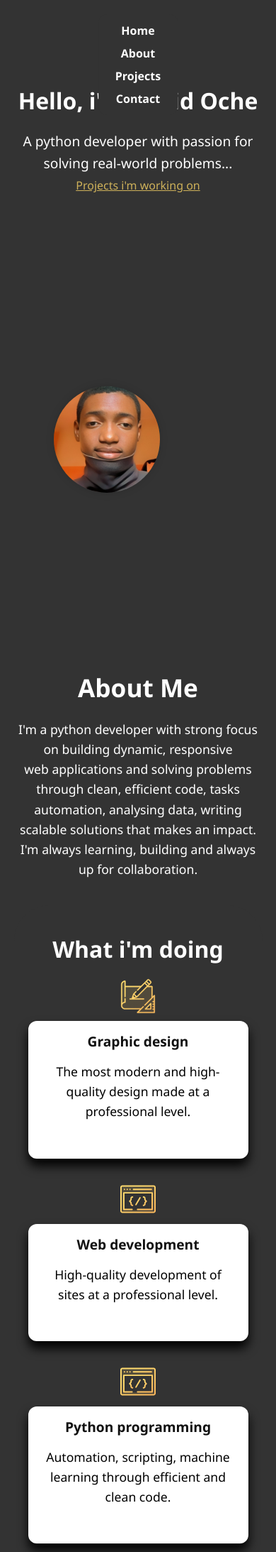
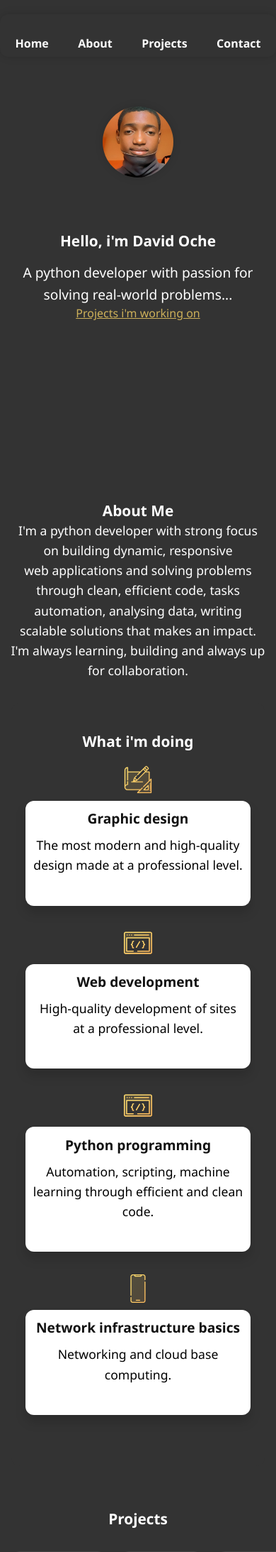
Before and after one commit to Nho-ble/Flask_Personal-Portfolio, a Flask app: page / in a window 390 px wide. Shown: the top 2186 px of the page at 71% size. Run offline with Flask 3, Linux system fonts and the light colour scheme.

Commit message:
Updated HTML and CSS for mobile

```diff
--- a/static/style.css
+++ b/static/style.css
@@ -1,3 +1,15 @@
+:root {
+  --bg-dark: #333333;
+  --bg-light: #ffffff;
+  --accent: #00cc99;
+  --accent-hover: #00bcd4;
+  --text-dark: #111;
+  --text-light: #fff;
+  --box-radius: 12px;
+  --box-radius-lg: 50px;
+  --shadow: 0 0 12px rgba(0,0,0,0.15);
+}
+
 /* Reset + Base */
 * {
   margin: 0;
@@ -7,12 +19,15 @@
 
 html {
   scroll-behavior: smooth;
+  width: 100%;
 }
 
 body {
   font-family: 'Segoe UI', sans-serif;
-  background: #333333;
-  color: #ffffff;
+  background: var(--bg-dark);
+  color: var(--text-light);
+  min-width: 0;
+  overflow-x: hidden;
 }
 
 /* NAVIGATION */
@@ -20,23 +35,134 @@ nav {
   position: fixed;
   top: 20px;
   right: 5%;
-  background: #333333;
+  left: 5%;
+  background: var(--bg-dark);
   padding: 0.75rem 1.5rem;
-  border-radius: 12px;
+  border-radius: var(--box-radius);
+  display: flex;
+  justify-content: flex-end;
+  gap: 1.5rem;
+  z-index: 1000;
+  width: 90%;
+  max-width: 900px;
+  margin: 0 auto;
+  box-shadow: var(--shadow);
+}
+
+.nav-links {
   display: flex;
   gap: 1.5rem;
-  z-index: 1000;
+  align-items: center;
 }
 
 nav a {
-  color: #fff;
+  color: var(--text-light);
   text-decoration: none;
   font-weight: 600;
-  transition: color 0.3s ease;
+  transition: color 0.3s;
+  font-size: 1rem;
 }
 
-nav a:hover {
-  color: #00cc99;
+nav a:hover,
+nav a:focus {
+  color: var(--accent);
+  outline: none;
+}
+
+/* Hamburger Menu Styles */
+.nav-toggle {
+  display: none;
+  background: none;
+  border: none;
+  flex-direction: column;
+  justify-content: center;
+  align-items: center;
+  height: 44px;
+  width: 44px;
+  cursor: pointer;
+  z-index: 1100;
+  margin-right: 1rem;
+}
+
+.hamburger {
+  width: 28px;
+  height: 4px;
+  background: var(--text-light, #fff);
+  margin: 4px 0;
+  border-radius: 2px;
+  transition: 0.4s;
+}
+
+@media (max-width: 1024px) {
+  nav {
+    max-width: 95vw;
+    left: 2.5vw;
+    right: 2.5vw;
+  }
+  #home {
+    padding-top: 110px;
+  }
+}
+
+@media (max-width: 900px) {
+  nav {
+    flex-wrap: wrap;
+    gap: 1rem;
+    font-size: 0.96rem;
+    padding: 0.6rem 1rem;
+  }
+  .home-img {
+    margin-right: 0;
+  }
+}
+
+@media (max-width: 768px) {
+  nav {
+    position: relative;
+    flex-direction: row;
+    justify-content: flex-end;
+    height: 60px;
+    padding: 0 1rem;
+    width: 100vw;
+    max-width: 100vw;
+    left: 0;
+    right: 0;
+    box-sizing: border-box;
+  }
+  .nav-toggle {
+    display: flex;
+    position: absolute;
+    top: 10px;
+    left: 16px;
+    z-index: 1101;
+  }
+  .nav-links {
+    display: none;
+    flex-direction: column;
+    background: var(--bg-dark, #333);
+    position: absolute;
+    top: 60px;
+    left: 0;
+    width: 100vw;
+    box-shadow: var(--shadow, 0 0 12px rgba(0,0,0,0.15));
+    padding: 1.2rem 0;
+    gap: 1.5rem;
+    align-items: center;
+    z-index: 1099;
+    border-radius: 0 0 12px 12px;
+  }
+  nav.open .nav-links {
+    display: flex;
+  }
+  nav.open .hamburger:nth-child(1) {
+    transform: rotate(45deg) translate(6px, 6px);
+  }
+  nav.open .hamburger:nth-child(2) {
+    opacity: 0;
+  }
+  nav.open .hamburger:nth-child(3) {
+    transform: rotate(-45deg) translate(6px, -6px);
+  }
 }
 
 /* HOME SECTION */
@@ -45,27 +171,27 @@ nav a:hover {
   align-items: center;
   justify-content: space-between;
   flex-wrap: wrap;
-  padding: 120px 5% 80px;
-  /*background-color: #fff;*/
+  padding: 130px 5% 80px;
   min-height: 100vh;
   gap: 30px;
+  background: var(--bg-dark);
 }
 
 .home-text {
-  flex: 1;
+  flex: 1 1 320px;
   max-width: 550px;
   text-align: left;
   margin-left: 40px;
 }
 
-
 .home-text h1 {
-  font-size: 2.8rem;
+  font-size: 2.6rem;
+  font-weight: 700;
+  border-right: 3px solid var(--text-dark);
+  width: 0;
+  overflow: hidden;
   white-space: nowrap;
-  overflow: hidden;
-  border-right: 3px solid #222;
-  width: 0;
-  animation: typing 3s steps(18, end) forwards, blink 0.75s step-end infinite;
+  animation: typing 2.5s steps(24, end) forwards, blink 0.75s step-end infinite;
 }
 
 .home-text p {
@@ -74,38 +200,37 @@ nav a:hover {
   margin-top: 1rem;
   opacity: 0;
   animation: fadeIn 1.2s ease-in forwards;
-  animation-delay: 3.2s;
+  animation-delay: 2.7s;
 }
 
 .home-img {
-  flex: 1;
+  flex: 1 1 220px;
   max-width: 320px;
   display: flex;
   justify-content: center;
   align-items: center;
-  margin-right: 25%;
+  margin-right: 10%;
 }
 
 .home-img img {
   width: 100%;
-  max-width: 280px;
+  max-width: 220px;
   border-radius: 100px;
   object-fit: cover;
-  box-shadow: 0 0 12px rgba(0, 0, 0, 0.15);
+  box-shadow: var(--shadow);
 }
 
 /* ABOUT SECTION */
 #about {
   padding: 100px 5%;
-  background-color: #333333;
-  color: #000;
+  background: var(--bg-dark);
+  color: var(--text-light);
   text-align: center;
 }
 
-#about h1 {
+#about h2 {
   font-size: 2.2rem;
   margin-bottom: 1rem;
-  color: #ffffff;
 }
 
 #about p {
@@ -113,28 +238,33 @@ nav a:hover {
   line-height: 1.6;
   max-width: 800px;
   margin: 0 auto 2rem;
-  color: #ffffff;
 }
 
 /* SERVICES SECTION */
 .services {
   padding: 40px 20px;
-  background-color: #333333;
+  background: var(--bg-dark);
   text-align: center;
-  border-radius: 50px;
+  border-radius: var(--box-radius-lg);
 }
 
 .servic-grid {
   display: grid;
-  grid-template-columns: repeat(auto-fit, minmax(250px, 1fr));
+  grid-template-columns: repeat(auto-fit, minmax(240px, 1fr));
   gap: 30px;
   max-width: 1000px;
   margin: 0 auto;
 }
 
+.service-item {
+  display: flex;
+  flex-direction: column;
+  align-items: center;
+}
+
 .service-title {
   font-size: 2rem;
-  color: #333333;
+  color: var(--accent);
   margin-bottom: 20px;
 }
 
@@ -146,40 +276,48 @@ nav a:hover {
 }
 
 .service-icon img, .service-icon-box img {
-  width: 50px;
-  height: 50px;
+  width: 40px;
+  height: 40px;
 }
 
 .service-content {
-  background-color: #ffffff;
+  background: var(--bg-light);
+  color: var(--text-dark);
   padding: 15px;
-  border-radius: 12px;
-  box-shadow: 0 10px 15px rgba(1, 1, 1, 1.05);
-  transition: transform 0.3s ease;
+  border-radius: var(--box-radius);
+  box-shadow: 0 10px 15px rgba(1,1,1,0.15);
+  transition: transform 0.3s;
   text-align: center;
   margin-bottom: 2rem;
 }
 
-.service-content:hover {
+.service-content:hover,
+.service-content:focus {
   transform: translateY(-10px);
 }
 
 .service-item-title {
   font-size: 1.2rem;
-  color: #111;
+  color: var(--text-dark);
   margin-bottom: 10px;
 }
 
 .service-item-text {
   font-size: 0.95rem;
-  color: #111;
+  color: var(--text-dark);
 }
+
 /* PROJECTS */
 #projects {
-  background-color: #333333;
-  color: #ffffff;
+  background: var(--bg-dark);
+  color: var(--text-light);
   text-align: center;
   padding: 100px 5%;
+}
+
+#projects h2 {
+  font-size: 2.2rem;
+  margin-bottom: 1rem;
 }
 
 .project-grid {
@@ -190,65 +328,80 @@ nav a:hover {
 }
 
 .project {
-  background: #333333;
+  background: var(--bg-dark);
   padding: 1rem;
-  border-radius: 10px;
-  border: 1px solid #ddd;
-  transition: box-shadow 0.3s ease;
+  border-radius: var(--box-radius);
+  border: 1px solid #444;
+  transition: box-shadow 0.3s;
 }
 
-.project:hover {
-  box-shadow: 0 8px 20px rgba(0, 0, 0, 0.1);
+.project:hover,
+.project:focus {
+  box-shadow: 0 8px 20px rgba(0,0,0,0.15);
 }
 
 .project img {
   width: 100%;
   border-radius: 8px;
   margin-bottom: 1rem;
-  transition: transform 0.4s ease, filter 0.4s ease;
+  transition: transform 0.4s, filter 0.4s;
 }
 
-.project img:hover {
-  transform: scale(1.05);
-  filter: brightness(30%);
+.project img:hover,
+.project img:focus {
+  transform: scale(1.04);
+  filter: brightness(80%);
 }
 
-.project h3, p{
-  color: #ffffff;
-  padding: 5px;
+.project h3 {
+  color: var(--accent);
+  margin: 5px 0;
+}
+.project p {
+  color: var(--text-light);
+  padding: 5px 0;
 }
 
 /* CONTACT */
 #contact {
-  background: #333333;
-  color: #ffffff;
+  background: var(--bg-dark);
+  color: var(--text-light);
   text-align: center;
-  padding: 10px 5%;
+  padding: 60px 5% 40px;
 }
 
-.social-icons{
+#contact h2 {
+  font-size: 2.2rem;
+  margin-bottom: 1rem;
+}
+
+.social-icons {
   margin-top: 20px;
   display: flex;
   justify-content: center;
   gap: 30px;
 }
 
-.social-icons a{
-  color: #ffffff;
-  font-size: 28px;
+.social-icons a {
+  color: var(--text-light);
+  font-size: 2rem;
   transition: transform 0.3s, color 0.3s;
+  display: inline-flex;
+  align-items: center;
 }
 
-.social-icons a:hover {
-  color: #00bcd4;
+.social-icons a:hover,
+.social-icons a:focus {
+  color: var(--accent-hover);
   transform: scale(1.2);
+  outline: none;
 }
 
 /* FOOTER */
 footer {
   padding: 1rem;
   background: #111;
-  color: #fff;
+  color: var(--text-light);
   text-align: center;
 }
 
@@ -257,33 +410,32 @@ footer {
   from { width: 0; }
   to { width: 100%; }
 }
-
 @keyframes blink {
   50% { border-color: transparent; }
 }
-
 @keyframes fadeIn {
   to { opacity: 1; }
 }
 
-/* RESPONSIVE */
+/* RESPONSIVE DESIGN */
 @media (max-width: 768px) {
-  nav {
-    flex-direction: column;
-    right: 50%;
-    transform: translateX(50%);
-  }
-
   #home {
     flex-direction: column;
-    text-align: center;
+    align-items: center;
+    padding: 90px 4% 40px;
+    min-height: unset;
+    gap: 5px;
   }
-
   .home-text {
     margin-left: 0;
+    margin-bottom: 0;
     text-align: center;
+    max-width: 100%;
+    opacity: 0;
+    transform: translateY(20px);
+    animation: fadeInUp 0.8s ease forwards;
+    animation-delay: 0.3s;
   }
-
   .home-text h1 {
     font-size: 2rem;
     white-space: normal;
@@ -291,67 +443,87 @@ footer {
     animation: none;
     width: auto;
   }
-
   .home-text p {
     opacity: 1;
     animation: none;
   }
+  .home-img {
+    order: -1;
+    margin: 0 0 10px 0;
+    max-width: 180px;
+    opacity: 0;
+    transform: translateY(-20px);
+    animation: fadeInUp 0.8s ease forwards;
+  }
+  .home-img img {
+    border-radius: 50%;
+    max-width: 160px;
+  }
+  .services, .project, .service-content {
+    border-radius: var(--box-radius);
+    max-width: 100%;
+  }
+}
 
-  .home-img {
-    margin-top: 2rem;
-  }
-
-  .services {
-    text-align: center;
-  }
-
-  .service-item {
-    flex-direction: column;
-    align-items: center;
-    text-align: center;
+@keyframes fadeInUp {
+  to {
+    opacity: 1;
+    transform: translateY(0);
   }
 }
 
 @media (max-width: 600px) {
-  /* Stack grid sections */
-  .servic-grid,
-  .project-grid {
+  .servic-grid {
     grid-template-columns: 1fr;
+    gap: 16px;
   }
 
-  /* Resize images */
-  img {
-    max-width: 100%;
+  .project-grid {
+    grid-template-columns: repeat(3, 1fr);
+    gap: 20px;
+  }
+
+  .project-grid img {
+    width: 100%;
     height: auto;
   }
 
-  /* Fix navigation */
   nav {
     flex-direction: column;
-    gap: 10px;
+    gap: 8px;
     align-items: center;
+    font-size: 0.9rem;
+    padding: 0.5rem 0.3rem;
+    max-width: 100vw;
+  }
+  #home,
+  #about,
+  #projects,
+  #contact {
+    padding: 30px 4% 30px;
+  }
+  .home-img img {
+    width: 100px;
+    height: 100px;
+    margin: 0 auto;
+    display: block;
   }
 
-  /* Adjust headings and text */
   h1, h2, h3 {
-    font-size: 1.4rem;
+    font-size: 1.3rem !important;
     text-align: center;
   }
-
-  /* Center and resize profile image */
-  .home-img img {
-    width: 150px;
-    height: 150px;
-    margin: 0 auto;
+  .service-content,
+  .project {
+    padding: 0.7rem;
   }
-
-  /* Adjust padding */
-  section {
-    padding: 20px 10px;
-  }
-
-  /* Make buttons and icons adapt */
   .social-icons a {
-    font-size: 24px;
+    font-size: 1.6rem;
   }
 }
+
+/* Utility: Prevent horizontal scroll */
+body, html {
+  overflow-x: hidden !important;
+  max-width: 100vw;
+}
```
